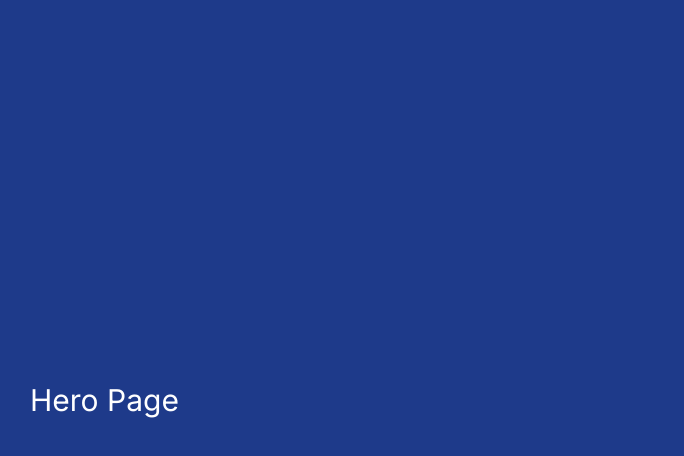
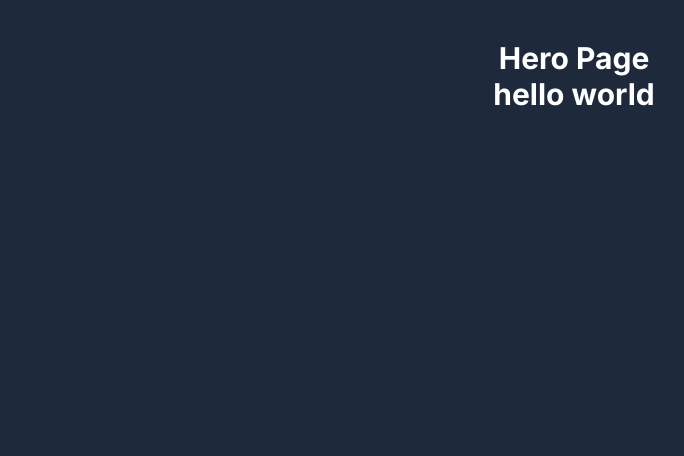
Before and after one commit to ionutpetru4046/my-app, a Next.js app: page / in a window 1280 px wide. Shown: the top 456 px of the page, without its empty margins (66-750 px from the left). Built offline with nearby package versions, Linux system fonts and the light colour scheme.

Commit message:
some changes

```diff
--- a/app/page.tsx
+++ b/app/page.tsx
@@ -1,8 +1,9 @@
 import Hero from "@/components/Hero/Hero";
+
 
 export default function Home() {
   return (
-      <main className="flex felx-col items-center justify-between p-24 bg-blue-900 h-screen">
+      <main className="text-center font-bold text-xl pt-10 bg-slate-800 h-screen">
         <Hero />
     </main>
   );
--- a/components/Hero/Hero.tsx
+++ b/components/Hero/Hero.tsx
@@ -1,5 +1,7 @@
 export default function Hero() {
   return (
-    <div className='text-3xl text-white'>Hero Page</div>
+      <div className='text-3xl text-white items-center'>Hero Page
+          <h1>hello world</h1>
+      </div>
   );
 }
--- a/package.json
+++ b/package.json
@@ -13,8 +13,11 @@
   "dependencies": {
     "@radix-ui/react-accordion": "^1.2.0",
     "@tailwindcss/typography": "^0.5.15",
+    "accordion": "^3.0.2",
     "aceternity-ui": "^0.2.2",
     "add": "^2.0.6",
+    "button": "^1.1.1",
+    "card": "^2.5.4",
     "class-variance-authority": "^0.7.0",
     "clsx": "^2.1.1",
     "dotenv": "^16.4.5",
@@ -27,6 +30,7 @@
     "react": "^18",
     "react-dom": "^18",
     "shadcn": "^2.0.6",
+    "shadcn-ui": "^0.9.0",
     "simplex-noise": "^4.0.3",
     "tailwind-merge": "^2.5.2",
     "tailwindcss-animate": "^1.0.7"
```
Also changed, not shown: 1 other file (tests, documents, lock files or other folders).
